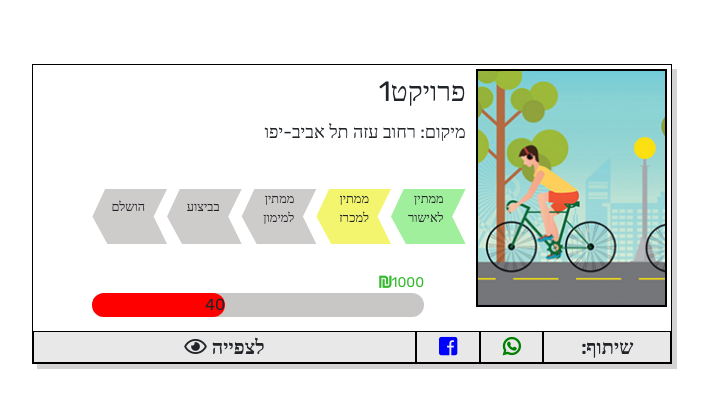
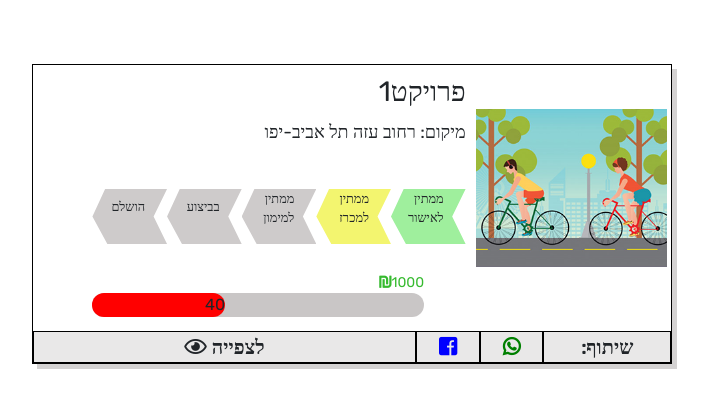
Before and after one commit to Noybu/W85, a PHP site: page /MyProjects.php in a window 1280 px wide. Shown: the part 106-514 px from the top of the page, without its empty margins (288-996 px from the left). Run offline with PHP 8.4, Linux system fonts and the light colour scheme.

Commit message:
fix image

```diff
--- a/CSS/myProject.css
+++ b/CSS/myProject.css
@@ -35,14 +35,15 @@
     width:50%;
 }
 .pictureCard2{
-	background-size: cover;
+	background-size: contain;
+    background-position: center;
 	background-repeat: no-repeat;
 	height:80%;
 	width:30%;
     margin-top:4px;
     margin-right:4px;
     float:right;
-    border:2px solid black;
+
 }
 
 .card2:hover{
--- a/CSS/project.css
+++ b/CSS/project.css
@@ -137,7 +137,8 @@ p{
 }
 
 .pictureCard{
-	background-size: cover;
+	background-size: contain;
+    background-position: center;
 	background-repeat: no-repeat;
 	height:66%;
 	width:100%;
```
